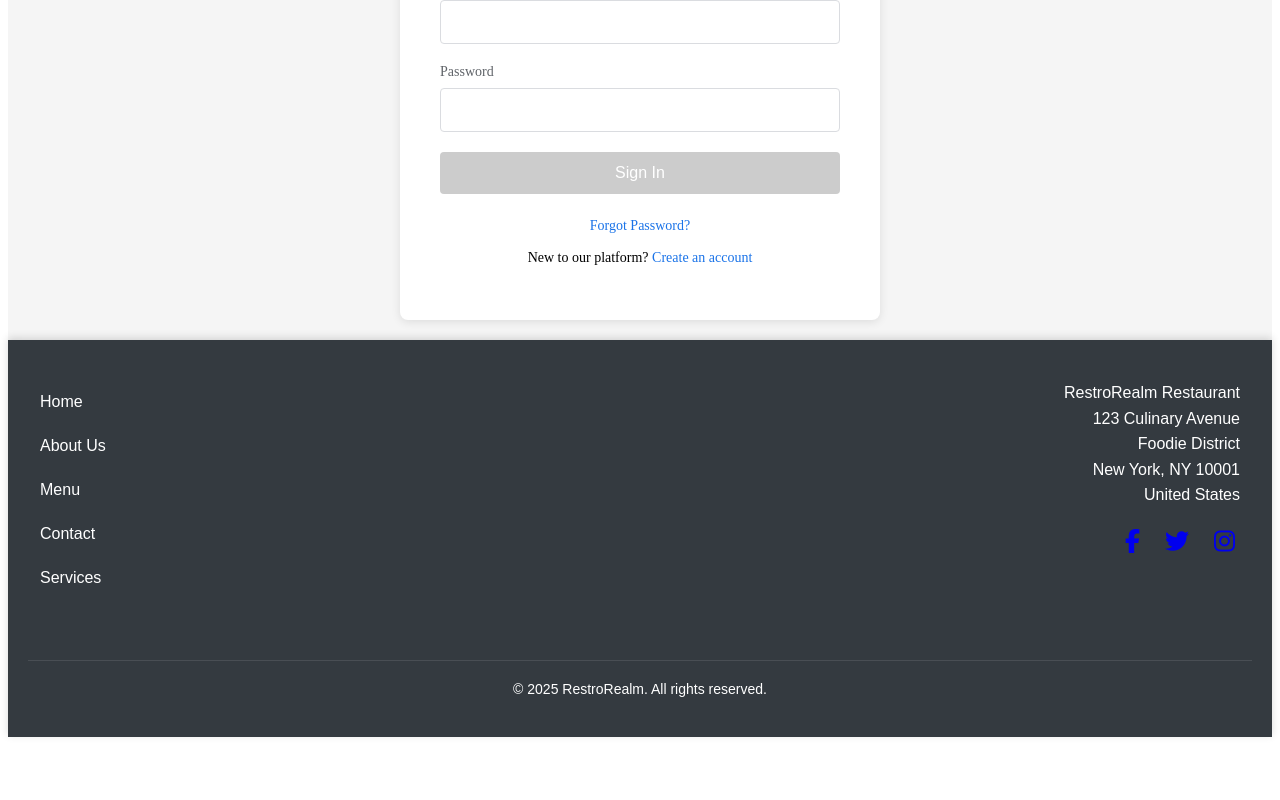
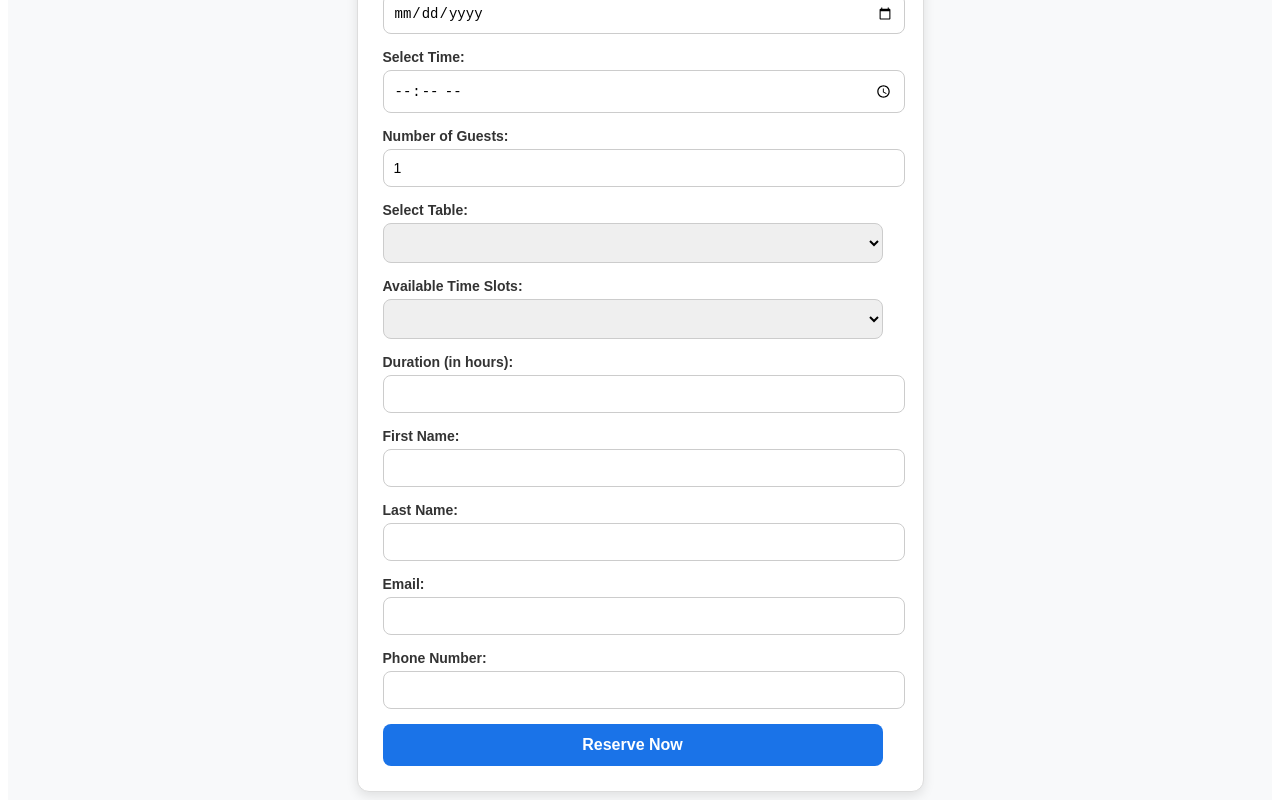
Before and after one commit to saigirishpabbathi/RestroRealm, an Angular app in the folder src/restrorealm/: page /reservation in a window 1280 px wide. Before the commit this address led to /login. Shown: the part 280-1080 px from the top of the page. Before the commit the page ends 1025 px from the top, so only its background shows below. Built offline with nearby package versions, Linux system fonts and the light colour scheme.

Commit message:
Reservation Frontend

```diff
--- a/src/restrorealm/src/app/app.routes.ts
+++ b/src/restrorealm/src/app/app.routes.ts
@@ -19,6 +19,7 @@ import { CartComponent } from './core/components/cart/cart.component';
 import { CheckoutComponent } from './features/checkout/checkout.component';
 import { PaymentComponent } from './features/payment/payment.component';
 import { OrderConfirmationComponent } from './features/order-confirmation/order-confirmation.component';
+import { ReservationComponent } from './features/reservation/reservation.component';
 
 export const routes: Routes = [
     { path: 'login', component: LoginComponent },
@@ -41,6 +42,7 @@ export const routes: Routes = [
     { path: 'checkout', component: CheckoutComponent, canActivate: [AuthGuard] },
     { path: 'payment', component: PaymentComponent, canActivate: [AuthGuard] },
     { path: 'order-confirmation/:id', component: OrderConfirmationComponent },
+    { path: 'reservation', component: ReservationComponent },
     //{ path: '', redirectTo: '/home', pathMatch: 'full' },
     { path: '**', redirectTo: '/login' }
 ];
--- /dev/null
+++ b/src/restrorealm/src/app/core/services/reservation/reservation.service.ts
@@ -0,0 +1,52 @@
+import { Injectable, Inject, PLATFORM_ID } from '@angular/core';
+import { HttpClient, HttpHeaders } from '@angular/common/http';
+import { Observable, BehaviorSubject } from 'rxjs';
+import { environment } from '../../../../environments/environment';
+import { AuthService } from '../auth/auth.service';
+
+@Injectable({ providedIn: 'root' })
+export class ReservationService {
+  private apiUrl = environment.apiUrl;
+
+  private readonly tablesSubject = new BehaviorSubject<any[]>([]);
+  private readonly tables$ = this.tablesSubject.asObservable();
+
+  constructor(
+    private http: HttpClient,
+    @Inject(PLATFORM_ID) private platformId: Object,
+    private authService: AuthService
+  ) {}
+
+  /** Get Authorization Headers */
+  private getHeaders() {
+    return new HttpHeaders({
+      'Content-Type': 'application/json',
+      'Authorization': `Bearer ${this.authService.getRefreshToken()}`
+    });
+  }
+
+  /** Fetch available tables based on date, time, and guests */
+  getAvailableTables(date: string, time: string, numGuests: number): Observable<any[]> {
+    return this.http.get<any[]>(
+      `${this.apiUrl}/reservations/tables-availability?date=${date}&time=${time}&numGuests=${numGuests}`,
+      { headers: this.getHeaders() }
+    );
+  }
+
+  /** Fetch available time slots for a specific table */
+  getAvailableTimeSlots(date: string, tableId: number, numGuests: number): Observable<{ availableSlots: string[] }> {
+    return this.http.get<{ availableSlots: string[] }>(
+      `${this.apiUrl}/reservations/availability?date=${date}&tableId=${tableId}&numGuests=${numGuests}`,
+      { headers: this.getHeaders() }
+    );
+  }
+
+  /** Create a new reservation */
+  createReservation(reservationData: any): Observable<any> {
+    return this.http.post<any>(
+      `${this.apiUrl}/reservations`,
+      reservationData,
+      { headers: this.getHeaders() }
+    );
+  }
+}
--- /dev/null
+++ b/src/restrorealm/src/app/features/reservation/reservation.component.css
@@ -0,0 +1,81 @@
+/* General Container Styling */
+.reservation-container {
+    max-width: 500px;
+    margin: 40px auto;
+    padding: 25px 40px 25px 25px; /* Increased right padding */
+    border: 1px solid #ddd;
+    border-radius: 12px;
+    box-shadow: 0 4px 12px rgba(0, 0, 0, 0.1);
+    background-color: #ffffff;
+    font-family: 'Arial', sans-serif;
+}
+
+  /* Title */
+  .reservation-container h2 {
+    text-align: center;
+    color: #1a73e8;
+    font-size: 22px;
+    margin-bottom: 20px;
+  }
+
+  /* Input Fields and Labels */
+  label {
+    font-weight: 600;
+    margin-bottom: 5px;
+    display: block;
+    color: #333;
+    font-size: 14px;
+  }
+
+  /* Input and Select Fields */
+  input, select {
+    width: 100%;
+    padding: 10px;
+    margin-bottom: 15px;
+    border: 1px solid #ccc;
+    border-radius: 8px;
+    font-size: 14px;
+    transition: border-color 0.3s ease-in-out;
+  }
+
+  input:focus, select:focus {
+    border-color: #1a73e8;
+    outline: none;
+    box-shadow: 0 0 5px rgba(26, 115, 232, 0.3);
+  }
+
+  /* Buttons */
+  button {
+    width: 100%;
+    padding: 12px;
+    border: none;
+    border-radius: 8px;
+    font-size: 16px;
+    cursor: pointer;
+    background-color: #1a73e8;
+    color: white;
+    font-weight: 600;
+    transition: background-color 0.3s ease;
+  }
+
+  button:hover {
+    background-color: #1557b0;
+  }
+
+  /* Disabled Button */
+  button:disabled {
+    background-color: #ccc;
+    cursor: not-allowed;
+  }
+
+  /* Responsive Design */
+  @media (max-width: 600px) {
+    .reservation-container {
+      max-width: 90%;
+      padding: 20px;
+    }
+
+    input, select, button {
+      font-size: 14px;
+    }
+  }
--- /dev/null
+++ b/src/restrorealm/src/app/features/reservation/reservation.component.html
@@ -0,0 +1,47 @@
+<div class="reservation-container">
+    <h2>Make a Reservation</h2>
+
+    <!-- Step 1: Select Date, Time & Guests -->
+    <label>Select Date:</label>
+    <input type="date" [(ngModel)]="date" required (change)="fetchAvailableTables()" />
+
+    <label>Select Time:</label>
+    <input type="time" [(ngModel)]="time" required (change)="fetchAvailableTables()" />
+
+    <label>Number of Guests:</label>
+    <input type="number" [(ngModel)]="numGuests" min="1" required (change)="fetchAvailableTables()" />
+
+    <!-- Step 2: Select an Available Table -->
+    <label>Select Table:</label>
+    <select [(ngModel)]="selectedTableId" (change)="fetchAvailableTimeSlots()" required>
+      <option *ngFor="let table of availableTables" [value]="table">{{ table }}</option>
+    </select>
+
+    <!-- Step 3: Show Available Time Slots -->
+    <label>Available Time Slots:</label>
+    <select [(ngModel)]="selectedTime" required>
+      <option *ngFor="let slot of availableSlots" [value]="slot">{{ slot }}</option>
+    </select>
+
+    <!-- Step 4: User Inputs Duration -->
+    <label>Duration (in hours):</label>
+    <input type="number" [(ngModel)]="duration" min="1" required />
+
+    <!-- Step 5: Collect User Details if Not Logged In -->
+    <div *ngIf="!isLoggedIn">
+      <label>First Name:</label>
+      <input type="text" [(ngModel)]="firstName" required />
+
+      <label>Last Name:</label>
+      <input type="text" [(ngModel)]="lastName" required />
+
+      <label>Email:</label>
+      <input type="email" [(ngModel)]="email" required />
+
+      <label>Phone Number:</label>
+      <input type="tel" [(ngModel)]="phone" required />
+    </div>
+
+    <!-- Step 6: Submit Reservation -->
+    <button (click)="makeReservation()">Reserve Now</button>
+  </div>
--- /dev/null
+++ b/src/restrorealm/src/app/features/reservation/reservation.component.ts
@@ -0,0 +1,90 @@
+import { Component, inject, signal } from '@angular/core';
+import { CommonModule } from '@angular/common';
+import { FormsModule } from '@angular/forms';
+import { ReservationService } from '../../core/services/reservation/reservation.service';
+
+@Component({
+  selector: 'app-reservation',
+  standalone: true,
+  imports: [CommonModule, FormsModule],
+  templateUrl: './reservation.component.html',
+  styleUrls: ['./reservation.component.css']
+})
+export class ReservationComponent {
+  private reservationService = inject(ReservationService);
+
+  date: string = '';
+  time: string = '';
+  numGuests: number = 1;
+  duration: number | null = null;
+
+  availableTables: any[] = [];
+  selectedTableId: number | null = null;
+
+  availableSlots: string[] = [];
+  selectedTime: string = '';
+
+  isLoggedIn: boolean = false;
+  firstName: string = '';
+  lastName: string = '';
+  email: string = '';
+  phone: string = '';
+
+  /** Step 1: Fetch available tables */
+  fetchAvailableTables() {
+    if (!this.date || !this.time) return;
+
+    this.reservationService.getAvailableTables(this.date, this.time, this.numGuests).subscribe({
+      next: (tables) => {
+        this.availableTables = tables;
+        this.selectedTableId = null;
+        this.availableSlots = [];
+      },
+      error: (err) => {
+        console.error('Error fetching tables:', err);
+      }
+    });
+  }
+
+  /** Step 2: Fetch available time slots */
+  fetchAvailableTimeSlots() {
+    if (!this.date || !this.selectedTableId) return;
+
+    this.reservationService.getAvailableTimeSlots(this.date, this.selectedTableId, this.numGuests).subscribe({
+      next: (response) => {
+        this.availableSlots = response.availableSlots;
+        this.selectedTime = '';
+      },
+      error: (err) => {
+        console.error('Error fetching time slots:', err);
+      }
+    });
+  }
+
+  /** Step 3: Make a reservation */
+  makeReservation() {
+    if (!this.selectedTableId || !this.selectedTime || !this.duration) {
+      alert('Please select a table, an available time slot, and enter the duration.');
+      return;
+    }
+
+    const reservationData = {
+      tableId: this.selectedTableId,
+      numGuests: this.numGuests,
+      reservationDate: this.date,
+      reservationTime: this.selectedTime,
+      duration: this.duration, // Taking duration from the user input
+      customerName: `${this.firstName} ${this.lastName}`,
+      customerContact: this.phone
+    };
+
+    this.reservationService.createReservation(reservationData).subscribe({
+      next: () => {
+        alert('Reservation successful!');
+      },
+      error: (err) => {
+        console.error('Error making reservation:', err);
+      }
+    });
+  }
+}
```
Also changed, not shown: 2 other files (tests, documents, lock files or other folders).
